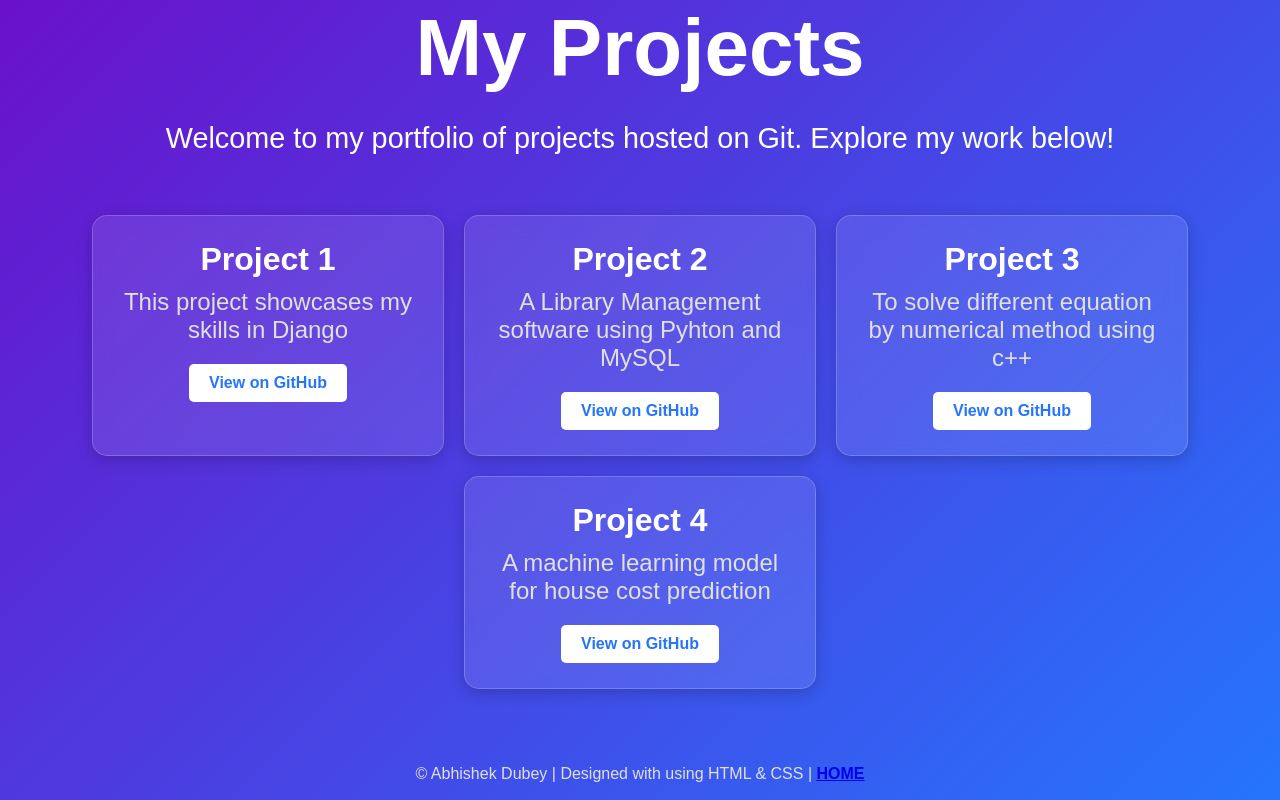
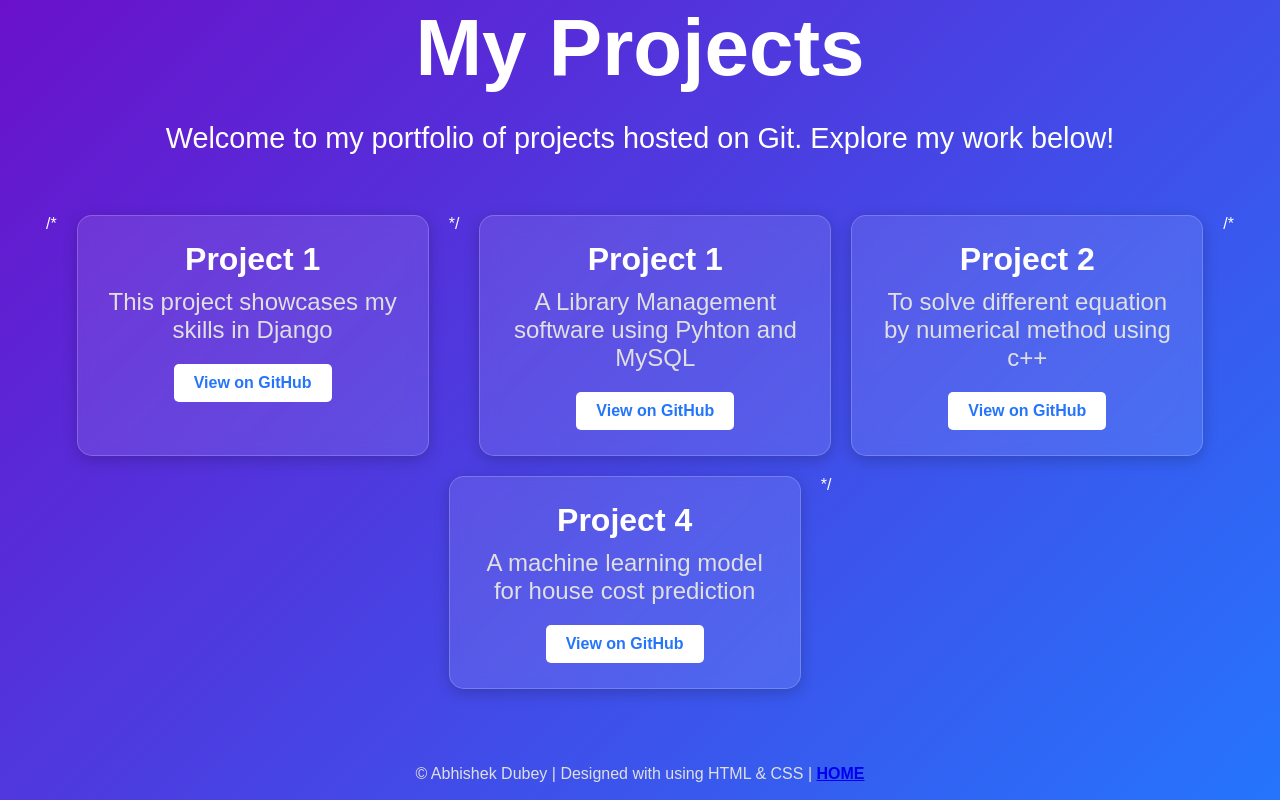
Before and after one commit to AbhishekDubey3490/Portfolio, a plain HTML site: page project.html in a window 1280 px wide. Drawn offline with Linux system fonts and the light colour scheme.

Commit message:
Update project.html

```diff
--- a/project.html
+++ b/project.html
@@ -13,28 +13,28 @@
     </header>
 
     <section class="projects">
-        <div class="project-card">
+        /*<div class="project-card">
             <h2>Project 1</h2>
             <p>This project showcases my skills in Django</p>
             <a href="https://github.com/yourusername/project1" target="_blank">View on GitHub</a>
-        </div>
+        </div>*/
 
         <div class="project-card">
-            <h2>Project 2</h2>
+            <h2>Project 1</h2>
             <p>A Library Management software using Pyhton and MySQL</p>
             <a href="https://github.com/AbhishekDubey3490/Project_python" target="_blank">View on GitHub</a>
         </div>
 
         <div class="project-card">
-            <h2>Project 3</h2>
+            <h2>Project 2</h2>
             <p>To solve different equation by numerical method using c++</p>
             <a href="https://github.com/AbhishekDubey3490/Project_c-" target="_blank">View on GitHub</a>
         </div>
-	<div class="project-card">
+	/*<div class="project-card">
             <h2>Project 4</h2>
             <p>A machine learning model for house cost prediction</p>
             <a href="https://github.com/yourusername/project3" target="_blank">View on GitHub</a>
-        </div>
+        </div>*/
 
     </section>
 
```
